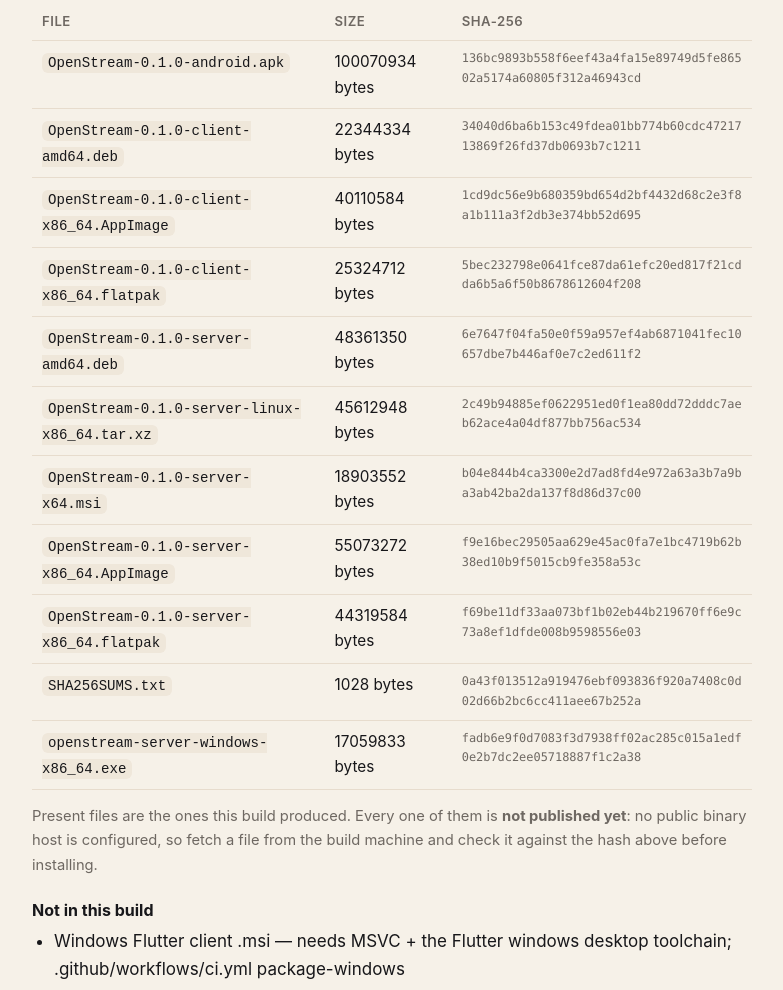
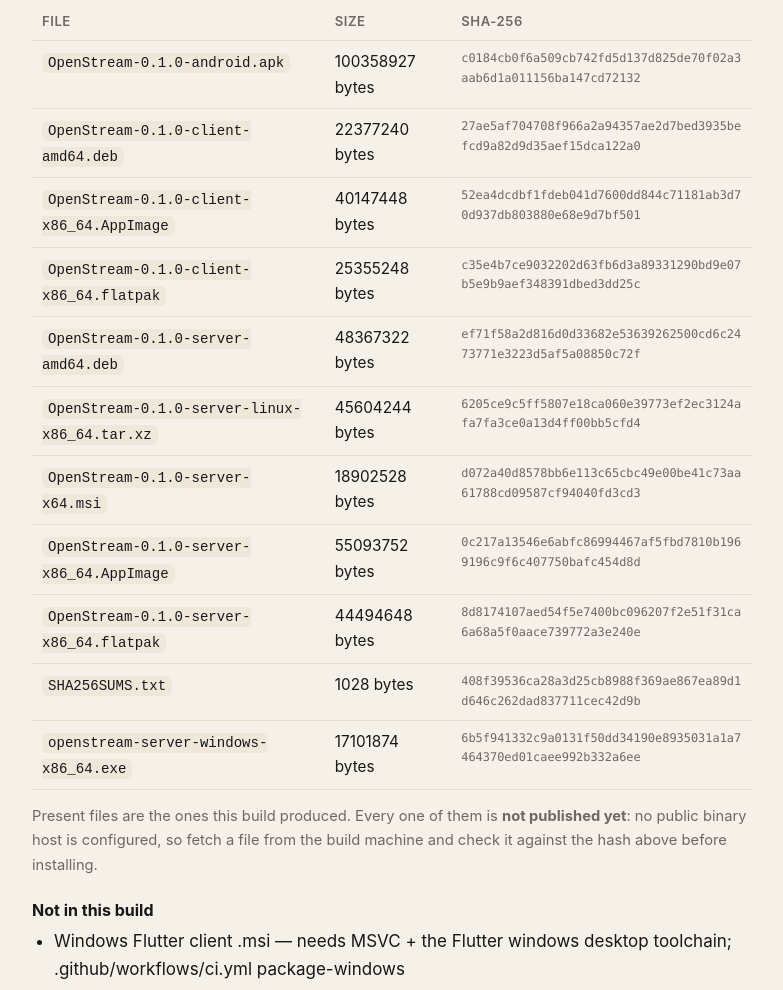
Before and after one commit to mhqurashi-apps/openstream, a plain HTML site: page downloads.html in a window 1280 px wide. Shown: the part 716-1706 px from the top of the page, without its empty margins (248-1031 px from the left). Drawn offline with Linux system fonts and the light colour scheme.

```diff
--- a/downloads.html
+++ b/downloads.html
@@ -111,17 +111,17 @@
   <p class="updated">OpenStream 0.1.0 &middot; hashes measured by the build host, not typed by hand.</p>
   <table>
     <tr><th>File</th><th>Size</th><th>SHA-256</th></tr>
-    <tr><td><code>OpenStream-0.1.0-android.apk</code></td><td>100070934 bytes</td><td class="hash">136bc9893b558f6eef43a4fa15e89749d5fe86502a5174a60805f312a46943cd</td></tr>
-    <tr><td><code>OpenStream-0.1.0-client-amd64.deb</code></td><td>22344334 bytes</td><td class="hash">34040d6ba6b153c49fdea01bb774b60cdc4721713869f26fd37db0693b7c1211</td></tr>
-    <tr><td><code>OpenStream-0.1.0-client-x86_64.AppImage</code></td><td>40110584 bytes</td><td class="hash">1cd9dc56e9b680359bd654d2bf4432d68c2e3f8a1b111a3f2db3e374bb52d695</td></tr>
-    <tr><td><code>OpenStream-0.1.0-client-x86_64.flatpak</code></td><td>25324712 bytes</td><td class="hash">5bec232798e0641fce87da61efc20ed817f21cdda6b5a6f50b8678612604f208</td></tr>
-    <tr><td><code>OpenStream-0.1.0-server-amd64.deb</code></td><td>48361350 bytes</td><td class="hash">6e7647f04fa50e0f59a957ef4ab6871041fec10657dbe7b446af0e7c2ed611f2</td></tr>
-    <tr><td><code>OpenStream-0.1.0-server-linux-x86_64.tar.xz</code></td><td>45612948 bytes</td><td class="hash">2c49b94885ef0622951ed0f1ea80dd72dddc7aeb62ace4a04df877bb756ac534</td></tr>
-    <tr><td><code>OpenStream-0.1.0-server-x64.msi</code></td><td>18903552 bytes</td><td class="hash">b04e844b4ca3300e2d7ad8fd4e972a63a3b7a9ba3ab42ba2da137f8d86d37c00</td></tr>
-    <tr><td><code>OpenStream-0.1.0-server-x86_64.AppImage</code></td><td>55073272 bytes</td><td class="hash">f9e16bec29505aa629e45ac0fa7e1bc4719b62b38ed10b9f5015cb9fe358a53c</td></tr>
-    <tr><td><code>OpenStream-0.1.0-server-x86_64.flatpak</code></td><td>44319584 bytes</td><td class="hash">f69be11df33aa073bf1b02eb44b219670ff6e9c73a8ef1dfde008b9598556e03</td></tr>
-    <tr><td><code>SHA256SUMS.txt</code></td><td>1028 bytes</td><td class="hash">0a43f013512a919476ebf093836f920a7408c0d02d66b2bc6cc411aee67b252a</td></tr>
-    <tr><td><code>openstream-server-windows-x86_64.exe</code></td><td>17059833 bytes</td><td class="hash">fadb6e9f0d7083f3d7938ff02ac285c015a1edf0e2b7dc2ee05718887f1c2a38</td></tr>
+    <tr><td><code>OpenStream-0.1.0-android.apk</code></td><td>100358927 bytes</td><td class="hash">c0184cb0f6a509cb742fd5d137d825de70f02a3aab6d1a011156ba147cd72132</td></tr>
+    <tr><td><code>OpenStream-0.1.0-client-amd64.deb</code></td><td>22377240 bytes</td><td class="hash">27ae5af704708f966a2a94357ae2d7bed3935befcd9a82d9d35aef15dca122a0</td></tr>
+    <tr><td><code>OpenStream-0.1.0-client-x86_64.AppImage</code></td><td>40147448 bytes</td><td class="hash">52ea4dcdbf1fdeb041d7600dd844c71181ab3d70d937db803880e68e9d7bf501</td></tr>
+    <tr><td><code>OpenStream-0.1.0-client-x86_64.flatpak</code></td><td>25355248 bytes</td><td class="hash">c35e4b7ce9032202d63fb6d3a89331290bd9e07b5e9b9aef348391dbed3dd25c</td></tr>
+    <tr><td><code>OpenStream-0.1.0-server-amd64.deb</code></td><td>48367322 bytes</td><td class="hash">ef71f58a2d816d0d33682e53639262500cd6c2473771e3223d5af5a08850c72f</td></tr>
+    <tr><td><code>OpenStream-0.1.0-server-linux-x86_64.tar.xz</code></td><td>45604244 bytes</td><td class="hash">6205ce9c5ff5807e18ca060e39773ef2ec3124afa7fa3ce0a13d4ff00bb5cfd4</td></tr>
+    <tr><td><code>OpenStream-0.1.0-server-x64.msi</code></td><td>18902528 bytes</td><td class="hash">d072a40d8578bb6e113c65cbc49e00be41c73aa61788cd09587cf94040fd3cd3</td></tr>
+    <tr><td><code>OpenStream-0.1.0-server-x86_64.AppImage</code></td><td>55093752 bytes</td><td class="hash">0c217a13546e6abfc86994467af5fbd7810b1969196c9f6c407750bafc454d8d</td></tr>
+    <tr><td><code>OpenStream-0.1.0-server-x86_64.flatpak</code></td><td>44494648 bytes</td><td class="hash">8d8174107aed54f5e7400bc096207f2e51f31ca6a68a5f0aace739772a3e240e</td></tr>
+    <tr><td><code>SHA256SUMS.txt</code></td><td>1028 bytes</td><td class="hash">408f39536ca28a3d25cb8988f369ae867ea89d1d646c262dad837711cec42d9b</td></tr>
+    <tr><td><code>openstream-server-windows-x86_64.exe</code></td><td>17101874 bytes</td><td class="hash">6b5f941332c9a0131f50dd34190e8935031a1a7464370ed01caee992b332a6ee</td></tr>
   </table>
   <p class="updated">Present files are the ones this build produced. Every one of them is
   <strong>not published yet</strong>: no public binary host is configured, so fetch a
```
